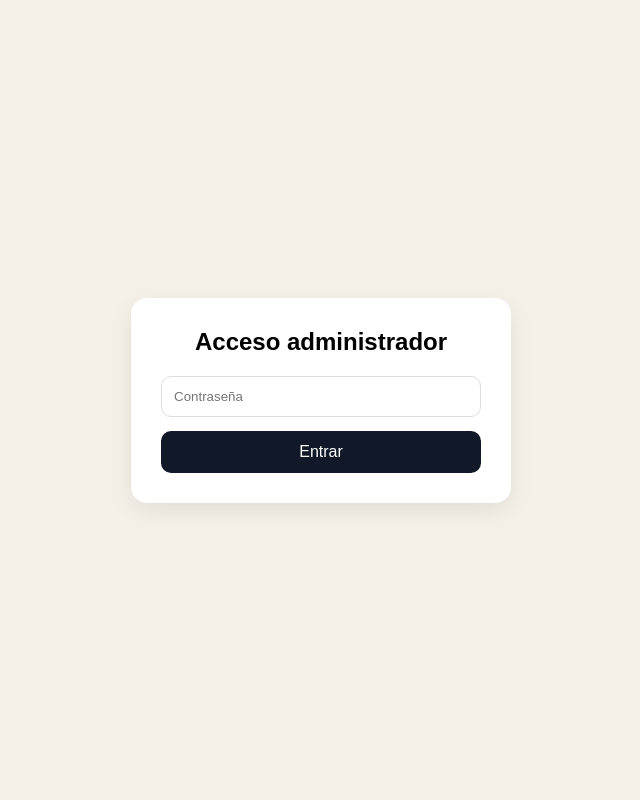
After one commit to alainfourcart-dev/my_primer_programa, a Flask app: page /login in a window 1280 px wide. The commit adds this page. Shown: the whole page, without its empty margins (319-959 px from the left). Run offline with Flask 3, Linux system fonts and the light colour scheme.

Commit message:
contraseña admin

```diff
--- a/app.py
+++ b/app.py
@@ -1,7 +1,9 @@
-from flask import Flask, render_template, request, redirect
+from flask import Flask, render_template, request, redirect, session
 from datetime import datetime, timedelta
 import os
 import sqlite3
+ADMIN_PASSWORD = "1234"
+SECRET_KEY = "mi_clave_secreta_123"
 
 def inicializar_db():
     conexion = sqlite3.connect("citas.db")
@@ -22,6 +24,7 @@ def inicializar_db():
     conexion.close()
 
 app = Flask(__name__)
+app.secret_key = SECRET_KEY
 
 inicializar_db()
 
@@ -210,8 +213,26 @@ def inicio():
 
     return render_template("index.html", bienvenida=bienvenida, respuesta=respuesta, pregunta=pregunta, disponibilidad=disponibilidad, tipo_respuesta=tipo_respuesta)
 
+@app.route("/login", methods=["GET", "POST"])
+def login():
+    error = ""
+
+    if request.method == "POST":
+        password = request.form["password"]
+
+        if password == ADMIN_PASSWORD:
+            session["admin"] = True
+            return redirect("/admin")
+        else:
+            error = "Contraseña incorrecta"
+
+    return render_template("login.html", error=error)
+
 @app.route("/admin")
 def admin():
+    if not session.get("admin"):
+        return redirect("/login")
+
     conexion = sqlite3.connect("citas.db")
     cursor = conexion.cursor()
 
@@ -221,6 +242,11 @@ def admin():
     conexion.close()
 
     return render_template("admin.html", citas=citas)
+
+@app.route("/logout")
+def logout():
+    session.pop("admin", None)
+    return redirect("/login")
 
 @app.route("/confirmar/<dia>/<hora>")
 def confirmar(dia, hora):
--- a/templates/admin.html
+++ b/templates/admin.html
@@ -81,6 +81,9 @@
 <body>
     <div class="contenedor">
         <h2>Panel de citas</h2>
+        <a href="/logout" style="display.inline-block; margin-bottom: 20px; text-decoration: none; color: #333;">
+            Cerrar sesión
+        </a>
 
         {% if citas%}
         <table>
--- /dev/null
+++ b/templates/login.html
@@ -0,0 +1,77 @@
+<!DOCTYPE html>
+<html lang="es">
+<head>
+    <meta charset="UTF-8">
+    <title>Acceso administrador</title>
+    <style>
+        body {
+            font-family: Arial, sans-serif;
+            background: #f5f1e8;
+            display: flex;
+            justify-content: center;
+            align-items: center;
+            height: 100vh;
+            margin: 0;
+        }
+        .login-box {
+            background: white;
+            border-radius: 16px;
+            padding: 30px;
+            box-shadow: 0 8px 24px rgba(0,0,0,0.08);
+            width: 320px;
+        }
+        h2 {
+            margin-top: 0;
+            margin-bottom: 20px;
+            text-align: center;
+        }
+        input {
+            width: 100%;
+            padding: 12px;
+            margin-bottom: 14px;
+            border: 1px solid #ddd;
+            border-radius: 10px;
+            box-sizing: border-box;
+        }
+
+        button {
+            width: 100%;
+            padding: 12px;
+            border: none;
+            border-radius: 10px;
+            background: #111827;
+            color: white;
+            font-size: 16px;
+            cursor: pointer;
+        }
+
+        button:hover {
+            opacity: 0.95;
+        }
+
+        .error{
+            margin-bottom: 12px;
+            padding: 10px;
+            border: 1px solid #f5c2c2;
+            border-radius: 10px;
+            background: #fdeaea;
+            color: #a33a3a;
+            text-align: center;
+        }
+    </style>
+</head>
+<body>
+    <div class="login-box">
+        <h2>Acceso administrador</h2>
+
+        {% if error %}
+            <div class="error">{{ error }}</div>
+        {% endif %}
+
+        <form method="POST">
+            <input type="password" name="password" placeholder="Contraseña" required>
+            <button type="submit">Entrar</button>
+        </form>
+    </div>
+</body>
+</html>
```
